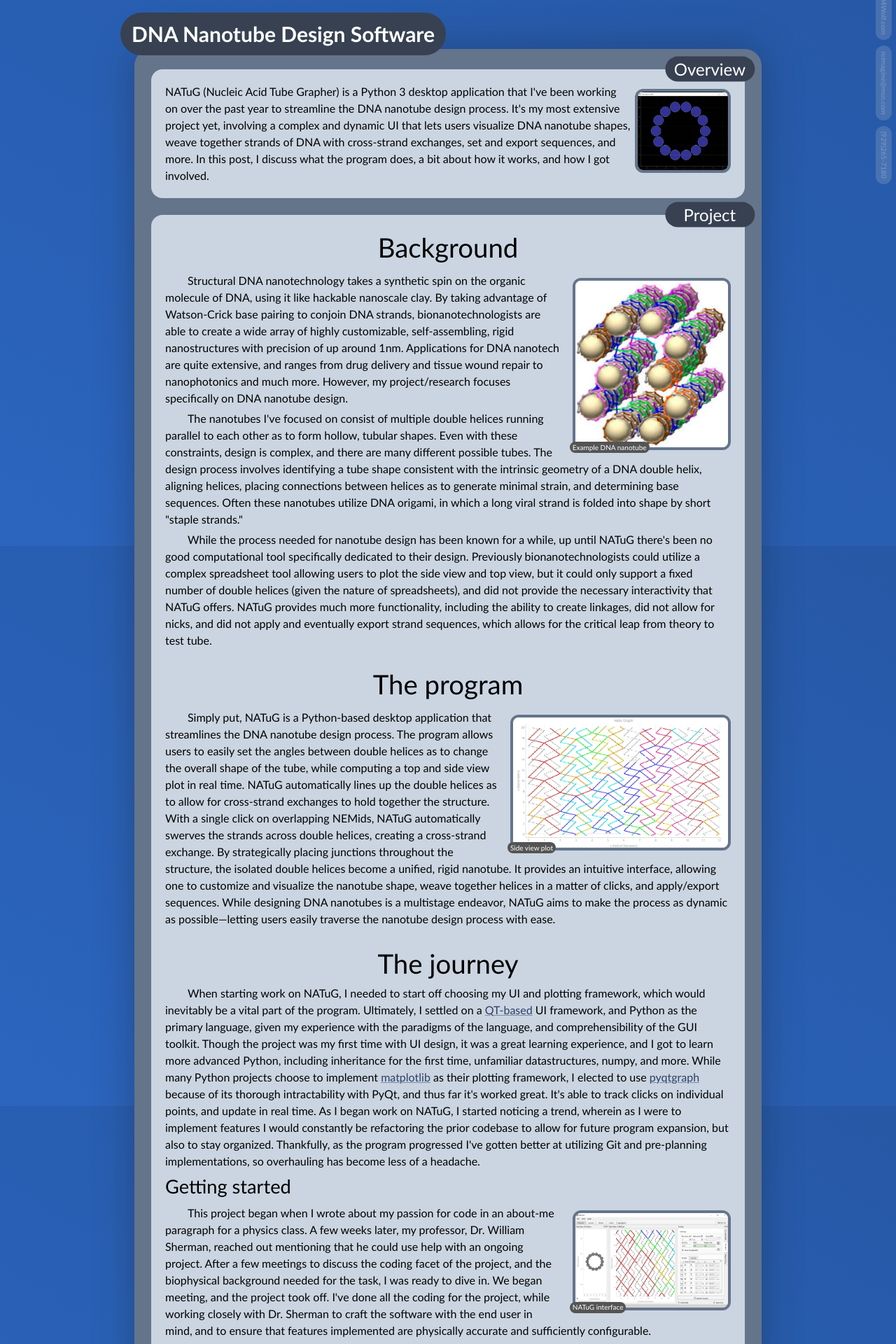
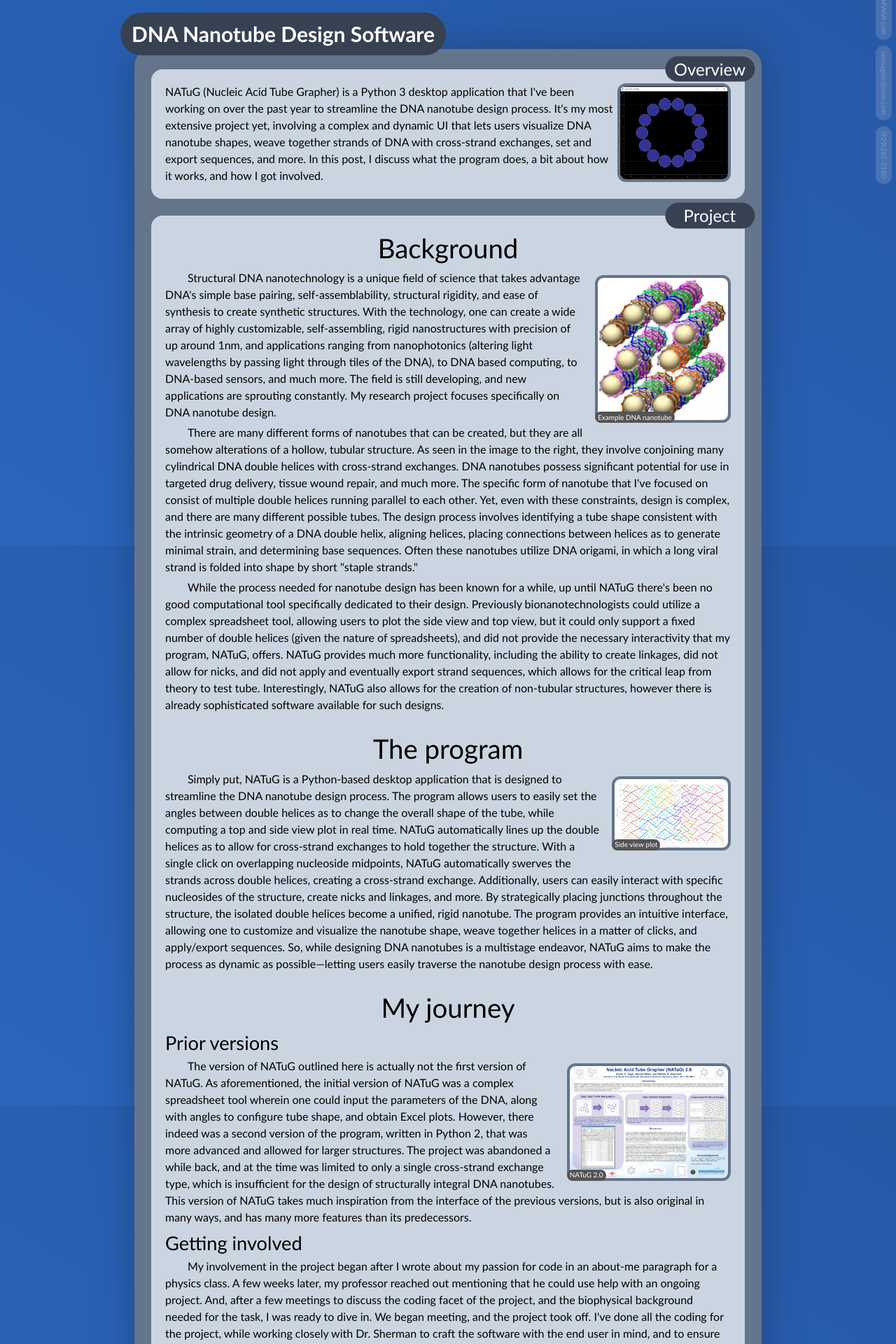
Before and after one commit to 404Wolf/404Wolf.com, a Next.js app: page /posts/projects/DNANanotubes in a window 1280 px wide. Shown: the part 20-1940 px from the top of the page at 70% size. Built offline with nearby package versions, Linux system fonts and the light colour scheme.

Commit message:
Improved project images

```diff
--- a/public/posts/projects/DNANanotubes/post.md
+++ b/public/posts/projects/DNANanotubes/post.md
@@ -1,56 +1,73 @@
 # Background
 
-![Example DNA nanotube](example_nanotube.webp|width=19)
+![Example DNA nanotube](example_nanotube.webp|width=15)
 
-Structural DNA nanotechnology takes a synthetic spin on the organic molecule of DNA, using it like hackable nanoscale clay. By taking advantage of Watson-Crick base pairing to conjoin DNA strands, bionanotechnologists are able to create a wide array of highly customizable, self-assembling, rigid nanostructures with precision of up around 1nm. Applications for DNA nanotech are quite extensive, and ranges from drug delivery and tissue wound repair to nanophotonics and much more. However, my project/research focuses specifically on DNA nanotube design.
+Structural DNA nanotechnology is a unique field of science that takes advantage DNA's simple base pairing, self-assemblability, structural rigidity, and ease of synthesis to create synthetic structures. With the technology, one can create a wide array of highly customizable, self-assembling, rigid nanostructures with precision of up around 1nm, and applications ranging from nanophotonics (altering light wavelengths by passing light through tiles of the DNA), to DNA based computing, to DNA-based sensors, and much more. The field is still developing, and new applications are sprouting constantly. My research project focuses specifically on DNA nanotube design.
 
-The nanotubes I've focused on consist of multiple double helices running parallel to each other as to form hollow, tubular shapes. Even with these constraints, design is complex, and there are many different possible tubes. The design process involves identifying a tube shape consistent with the intrinsic geometry of a DNA double helix, aligning helices, placing connections between helices as to generate minimal strain, and determining base sequences. Often these nanotubes utilize DNA origami, in which a long viral strand is folded into shape by short "staple strands."
+There are many different forms of nanotubes that can be created, but they are all somehow alterations of a hollow, tubular structure. As seen in the image to the right, they involve conjoining many cylindrical DNA double helices with cross-strand exchanges. DNA nanotubes possess significant potential for use in targeted drug delivery, tissue wound repair, and much more. The specific form of nanotube that I've focused on consist of multiple double helices running parallel to each other. Yet, even with these constraints, design is complex, and there are many different possible tubes. The design process involves identifying a tube shape consistent with the intrinsic geometry of a DNA double helix, aligning helices, placing connections between helices as to generate minimal strain, and determining base sequences. Often these nanotubes utilize DNA origami, in which a long viral strand is folded into shape by short "staple strands."
 
-While the process needed for nanotube design has been known for a while, up until NATuG there's been no good computational tool specifically dedicated to their design. Previously bionanotechnologists could utilize a complex spreadsheet tool allowing users to plot the side view and top view, but it could only support a fixed number of double helices (given the nature of spreadsheets), and did not provide the necessary interactivity that NATuG offers. NATuG provides much more functionality, including the ability to create linkages, did not allow for nicks, and did not apply and eventually export strand sequences, which allows for the critical leap from theory to test tube.
+While the process needed for nanotube design has been known for a while, up until NATuG there's been no good computational tool specifically dedicated to their design. Previously bionanotechnologists could utilize a complex spreadsheet tool, allowing users to plot the side view and top view, but it could only support a fixed number of double helices (given the nature of spreadsheets), and did not provide the necessary interactivity that my program, NATuG, offers. NATuG provides much more functionality, including the ability to create linkages, did not allow for nicks, and did not apply and eventually export strand sequences, which allows for the critical leap from theory to test tube. Interestingly, NATuG also allows for the creation of non-tubular structures, however there is already sophisticated software available for such designs.
 
 # The program
 
-![Side view plot](side_view_plot.webp|width=30)
+![Side view plot](side_view_plot.webp)
 
-Simply put, NATuG is a Python-based desktop application that streamlines the DNA nanotube design process. The program allows users to easily set the angles between double helices as to change the overall shape of the tube, while computing a top and side view plot in real time. NATuG automatically lines up the double helices as to allow for cross-strand exchanges to hold together the structure. With a single click on overlapping NEMids, NATuG automatically swerves the strands across double helices, creating a cross-strand exchange. By strategically placing junctions throughout the structure, the isolated double helices become a unified, rigid nanotube. It provides an intuitive interface, allowing one to customize and visualize the nanotube shape, weave together helices in a matter of clicks, and apply/export sequences. While designing DNA nanotubes is a multistage endeavor, NATuG aims to make the process as dynamic as possible—letting users easily traverse the nanotube design process with ease.
+Simply put, NATuG is a Python-based desktop application that is designed to streamline the DNA nanotube design process. The program allows users to easily set the angles between double helices as to change the overall shape of the tube, while computing a top and side view plot in real time. NATuG automatically lines up the double helices as to allow for cross-strand exchanges to hold together the structure. With a single click on overlapping nucleoside midpoints, NATuG automatically swerves the strands across double helices, creating a cross-strand exchange. Additionally, users can easily interact with specific nucleosides of the structure, create nicks and linkages, and more. By strategically placing junctions throughout the structure, the isolated double helices become a unified, rigid nanotube. The program provides an intuitive interface, allowing one to customize and visualize the nanotube shape, weave together helices in a matter of clicks, and apply/export sequences. So, while designing DNA nanotubes is a multistage endeavor, NATuG aims to make the process as dynamic as possible—letting users easily traverse the nanotube design process with ease.
 
-# The journey
+# My journey
 
-When starting work on NATuG, I needed to start off choosing my UI and plotting framework, which would inevitably be a vital part of the program. Ultimately, I settled on a [QT-based](https://www.qt.io/) UI framework, and Python as the primary language, given my experience with the paradigms of the language, and comprehensibility of the GUI toolkit. Though the project was my first time with UI design, it was a great learning experience, and I got to learn more advanced Python, including inheritance for the first time, unfamiliar datastructures, numpy, and more. While many Python projects choose to implement [matplotlib](https://matplotlib.org/) as their plotting framework, I elected to use [pyqtgraph](https://www.pyqtgraph.org/) because of its thorough intractability with PyQt, and thus far it's worked great. It's able to track clicks on individual points, and update in real time. As I began work on NATuG, I started noticing a trend, wherein as I were to implement features I would constantly be refactoring the prior codebase to allow for future program expansion, but also to stay organized. Thankfully, as the program progressed I've gotten better at utilizing Git and pre-planning implementations, so overhauling has become less of a headache.
+## Prior versions
 
+![NATuG 2.0](NATuG2.webp|width=20)
+
+The version of NATuG outlined here is actually not the first version of NATuG. As aforementioned, the initial version of NATuG was a complex spreadsheet tool wherein one could input the parameters of the DNA, along with angles to configure tube shape, and obtain Excel plots. However, there indeed was a second version of the program, written in Python 2, that was more advanced and allowed for larger structures. The project was abandoned a while back, and at the time was limited to only a single cross-strand exchange type, which is insufficient for the design of structurally integral DNA nanotubes. This version of NATuG takes much inspiration from the interface of the previous versions, but is also original in many ways, and has many more features than its predecessors.
+
+## Getting involved
+
+My involvement in the project began after I wrote about my passion for code in an about-me paragraph for a physics class. A few weeks later, my professor reached out mentioning that he could use help with an ongoing project. And, after a few meetings to discuss the coding facet of the project, and the biophysical background needed for the task, I was ready to dive in. We began meeting, and the project took off. I've done all the coding for the project, while working closely with Dr. Sherman to craft the software with the end user in mind, and to ensure that features implemented are physically accurate and sufficiently configurable.
 
 ## Getting started
 
-![NATuG interface](interface.webp|width=19)
+![NATuG interface](interface.webp|width=20)
 
-This project began when I wrote about my passion for code in an about-me paragraph for a physics class. A few weeks later, my professor, Dr. William Sherman, reached out mentioning that he could use help with an ongoing project. After a few meetings to discuss the coding facet of the project, and the biophysical background needed for the task, I was ready to dive in. We began meeting, and the project took off. I've done all the coding for the project, while working closely with Dr. Sherman to craft the software with the end user in mind, and to ensure that features implemented are physically accurate and sufficiently configurable.
+When starting work on NATuG, I needed to start off choosing my UI and plotting framework, which would inevitably be a vital part of the program. Interactivity would be key, along with, ideally, a large amount of plug-and-play widgets to choose from. Ultimately, I settled on [QT's](https://www.qt.io/) UI framework, and Python as the primary language, given my experience with the paradigms of the language, and comprehensibility of the toolkit. Though the project was my first time with UI design, it was a great learning experience. For the plotting framework, though many to most Python projects implement [matplotlib](https://matplotlib.org/) as their, I elected to use [pyqtgraph](https://www.pyqtgraph.org/) because of how well it integrates with PyQt, and support for much needed interactivity. It's able to track clicks on individual points, and update in real time.
 
 ## Adding features
 
 ![NATuG's first plot](first_top_view.webp)
 
-My first step with the program, before building a complex, mult-widget UI, was to actually implement side and top view visualization plots. And for this, I began in Excel, tinkering with parameters while working on grasping the already known plotting algorithm I'd be using. NATuG consists of two very different plots, wherein the plotting procedure is extremely different for each.
+My first step with the program, before building a complex, multi-widget UI, was to actually implement side and top view visualization plots. And for this, I began in Excel, tinkering with parameters while working on grasping the already known plotting algorithm I'd be using. Of course, Excel's plotting capabilities are much more limited than that of programic plotting in Python with pyqtgraph, and I'd have a lot I'd need to learn.
 
-### The plots
+## The plots
+
+NATuG consists of two plots: the **top view plot** and the **side view plot**. Both plots display the same nanostructures, but from two different perspectives.
+
+### Top View Plot
 
 ![Heart shaped tube](heart_tube.webp)
 ![Symmetrical design](symmetric_design.webp)
 
-The top view plot displays a video of the nanotube from the top down, showing the overall shape of the tube. It allows the user to better visualize what they are actually constructing. As one tinkers with the inter-domain angles, the actual shape of the tube changes, and it is the responsibility of the top view plot to display the changes. I also added the ability to click on helical domains (the circles) in the top view plot to automatically pan the side view plot to location showcasing the nucleosides in that region.
+The top view plot displays a view of the nanotube from the top down, showcasing the overall shape of the tube. It allows the user to better visualize what they are actually constructing. As one tinkers with the inter-domain angles, the actual shape of the tube changes. Each circle represents a DNA double helix, and the fact that they all touch and eventually close up indicates that it is a closed tube. I've also made it so that if you click on a specific double helix in the top view plot, NATuG automatically pans to the side view plot location that has information on the nucleosides in that region.
+
+### Side View Plot
 
 ![Creating cross-strand exchanges](creating_junctions.webp|width=9)
 
-The side view provides a view as if the nanotube had been unrolled flat, and is strategically distorted as to show all the nucleosides of the nanostructure. This plot is much more complex and feature-rich than the top view plot, since it allows for user interaction with the actual nucleosides. It allows users to create nicks in strands, conjunct strands, link together the ends of strands to allow for DNA origami designs, and more. Lots of work has gone into converting the underlying strand datastructure that I created into a pyqtgraph plot widget that has signals properly hooked up as to allow the user to manipulate the strands.
+The side view provides a view as if the nanotube had been unrolled flat, and is strategically distorted as to show all the nucleosides of the nanostructure without overlaps. This plot is much more complex and feature-rich than the top view plot, since it allows for user interaction with the actual nucleosides. It allows users to create nicks in strands, conjunct strands, link together the ends of strands to allow for DNA origami designs, and more. Lots of work has gone into converting the underlying datastructure for strands into a visualized pyqtgraph plot widget that has signals properly hooked up as to allow the user to manipulate the state.
+
+### Future Plots
+
+In the future, there's many other types of plot improvements, and even entirely new plots that could be contrived. For instance, we have spent some time discussing the possibility of creating a 3D plot, to visualize the tube from any given perspective at once.
 
 ### The interface
 
 ![Multi-panel UI beginnings](beginnings_of_ui.webp)
 
-The primary goal of NATuG has been to make the nanotube design experience as pain-free and intuitive as possible. So, not only have I had to learn how to actually go about creating UIs, but I've also had to figure out the best way to position and size elements to make clear how to utilize the program. Ultimately, I choose to go with a three panel UI, with an undockable multi-use, tabbed configuration panel and a resizable top/side view plot area. Through the project I've come to enjoy UI design, though not quite as much as implementing innerworkings.
+The primary goal of NATuG has been to make the nanotube design experience as pain-free and intuitive as possible. So, not only have I had to learn how to actually go about creating UIs, but I've also had to figure out the best way to position and size elements to make clear how to utilize the program. For the UX design, I choose to go with a three panel UI, with an undockable multi-use, tabbed configuration panel and a resizable top/side view plot area. This allows the user to view the different plots simultaneously or one at a time, while always having access to the configuration.
 
 ### Junctions!
 
-![Possible junction types](junction_types.webp|width=34)
+![Possible junction types](junction_types.webp|width=60|float=none)
 
 One of the most important features of NATuG is the ability to create cross-strand exchanges. These exchanges implement "Holliday" junctions to allow strands to swerve across their helical domains, weaving together the nanostructure. This was definitely the most difficult to implement part of the project, since previous works showed that junctions were possible, but relied on intuition to determine how to go about making them. This makes sense, since if you look at a side view helix plot, it is fairly obvious to a human how to conjunct the strands. This was definitely one of my favorite parts of the project, since it was both challenging and rewarding to catalog the various cases. Unrelated: this was a classic case of [Moravec's Paradox](https://en.wikipedia.org/wiki/Moravec%27s_paradox), which is definitely an interesting read.
 
--- a/src/components/misc/MdImage.tsx
+++ b/src/components/misc/MdImage.tsx
@@ -1,30 +1,60 @@
 import Link from "next/link";
 import Tag from "../misc/Tag";
+import Image from "next/image";
 
 interface mdImageProps {
     tag?: string;
     alt?: string;
     src: string;
+    type: "projects" | "posts";
+    width: string|number;
     float?: "left" | "right" | "none";
     imageClasses?: string;
     styles?: object;
 }
 
-const MdImage = ({ tag, alt, src, float, imageClasses, styles={} }: mdImageProps) => {
+const MdImage = ({
+    tag,
+    alt,
+    src,
+    float,
+    type,
+    width,
+    imageClasses,
+    styles,
+}: mdImageProps) => {
+    console.log(styles, float)
     return (
-        <Link href={ src } target="_blank" rel="noopener noreferrer">
-            <div className="relative inline-block float-right container my-2 duration-100 hover:scale-105" style={ styles }>
-                <img
-                    src={ src }
-                    alt={ tag || alt }
-                    className={ `rounded-xl border-slate-500 bg-slate-200 border-4 ${imageClasses}` }
-                />
-                {tag && <Tag position={ (float === "none") ? null : ((float == "left") ? "br" : "bl") }>
-                    { tag }
-                </Tag>}
-            </div>
-        </Link>
+        <div style={{...styles, width}}>
+            <Link href={src} target="_blank" rel="noopener noreferrer">
+                <div className="inline-block container my-2 duration-100 hover:scale-105">
+                    <div className="rounded-xl border-slate-500 bg-slate-200 border-4 relative">
+                        {tag && (
+                            <Tag
+                                position={
+                                    float === "none"
+                                        ? null
+                                        : float == "left"
+                                        ? "br"
+                                        : "bl"
+                                }
+                            >
+                                {tag}
+                            </Tag>
+                        )}
+                        <Image
+                            src={`/posts/${type}/${src}`}
+                            alt={tag || alt || ""}
+                            className={imageClasses}
+                            style={{ zIndex: -1, objectFit: "cover", objectPosition: "center", width: "100%", height: "100%"}}
+                            width={600}
+                            height={600}
+                        />
+                    </div>
+                </div>
+            </Link>
+        </div>
     );
-}
+};
 
 export default MdImage;
--- a/src/layouts/PostLayout.tsx
+++ b/src/layouts/PostLayout.tsx
@@ -8,6 +8,7 @@ import useSize from "@/utils/useSize";
 import PostData from "@/components/posts/PostData";
 import { parseMd } from "@/utils/parseMd";
 import { randomListItem, toTitleCase } from "@/utils/misc";
+import Image from "next/image";
 
 interface PostLayoutProps {
     postId: string;
@@ -53,8 +54,8 @@ const PostLayout = ({ postId, type, title }: PostLayoutProps) => {
                         direction="right"
                     >
                         {postIcon && (
-                            <div className="relative pointer-events-none w-1/2 sm:w-[17%] ml-1 md:mb-1 float-right">
-                                <MdImage src={postIcon} />
+                            <div className="relative pointer-events-none w-1/2 sm:w-[20%] ml-1 md:mb-1 float-right">
+                                <Image priority width={500} height={500} src={postIcon} className="border-4 border-slate-500 rounded-xl" alt={`${postData.name} cover image`} />
                             </div>
                         )}
                         <div className="markdown">{postData?.description}</div>
--- a/src/utils/parseMd.tsx
+++ b/src/utils/parseMd.tsx
@@ -1,58 +1,68 @@
-import ReactDOMServer from "react-dom/server"
-import MdImage from "@/components/misc/MdImage"
+import ReactDOMServer from "react-dom/server";
+import MdImage from "@/components/misc/MdImage";
 
-export function parseMd (projectMd: string, projectId: string, screenWidth: number): string {
+export function parseMd(
+    projectMd: string,
+    projectId: string,
+    screenWidth: number
+): string {
     const replacer = (
         match: string,
         alt: string,
         filename: string,
         width: string,
-        height: string,
         float: "left" | "right" | "none",
         clear: "left" | "right" | "both" | "none"
     ) => {
-        let idealWidth
+        let idealWidth;
 
-        if (!height) {
-            if (screenWidth < 460) {
-                idealWidth = width ? Number(width) + 37 : 52
-                float = "right"
-                clear = "both"
-            }
-            else if (screenWidth < 1000) {
-                idealWidth = width ? (Number(width) + 20) : 30
-            }
-            else {
-                idealWidth = width ? (Number(width) + 9) : 21
-            }
-            idealWidth = Math.min(idealWidth, 100)
+        if (screenWidth < 460) {
+            idealWidth = width ? Number(width) + 37 : 52;
+            float = "right";
+            clear = "both";
+        } else if (screenWidth < 1000) {
+            idealWidth = width ? Number(width) + 20 : 30;
+        } else {
+            idealWidth = width ? Number(width) + 9 : 21;
+        }
+        idealWidth = Math.min(idealWidth, 100);
+
+        if (!float) {
+            float = "right";
         }
 
-        if (!float) {
-            float = "right"
-        }
-
-        const styles = {
-            float: float ? `${float}` : 'right',
-            width: `${idealWidth}%`,
-            height: height ? `${height}px` : "",
-            marginRight: float == "left" ? "1rem" : "",
-            marginLeft: float == "right" ? "1rem" : "",
-            clear: clear ? clear : "",
+        let styles;
+        if (float == "none") {
+            styles = {
+                marginLeft: "auto",
+                marginRight: "auto",
+            };
+        } else {
+            styles = {
+                float: float,
+                clear: clear ? clear : "",
+                marginLeft: float == "right" ? "1rem" : "",
+                marginRight: float == "left" ? "1rem" : "",
+            };
         }
 
         const replaced = (
             <MdImage
-                src={ `${projectId}/resources/${filename}` }
-                styles={ styles }
-                tag={ alt }
-                float={ float }
+                src={`${projectId}/resources/${filename}`}
+                styles={styles}
+                width={`${idealWidth}%`}
+                tag={alt}
+                float={float}
+                type="projects"
             />
-        )
-        return ReactDOMServer.renderToString(replaced)
-    }
+        );
+        return ReactDOMServer.renderToString(replaced);
+    };
 
-    projectMd = projectMd.replace(/#\s*(.*)/, "<h1 class='!mt-[-.5em]'>$1</h1>")
-    projectMd = projectMd.replaceAll(/!\[(.*)\]\((.*\.[a-z]+)\|?(?:width=(\d+))?\|?(?:height=(\d+))?\|?(?:float=([a-z]+))?\)??\|?(?:clear=([a-z]+))?\)?/g, replacer);
-    return projectMd
+    projectMd = projectMd.replace(/#\s*(.*)/, "<h1 class='!mt-[-.5em]'>$1</h1>");
+    projectMd = projectMd.replaceAll(
+        /!\[(.*)\]\((.*\.[a-z]+)\|?(?:width=(\d+))?\|?(?:float=([a-z]+))?\)??\|?(?:clear=([a-z]+))?\)?/g,
+        replacer
+    );
+    return projectMd;
 }
```
Also changed, not shown: public/posts/projects/DNANanotubes/resources/NATuG2.webp (added).
